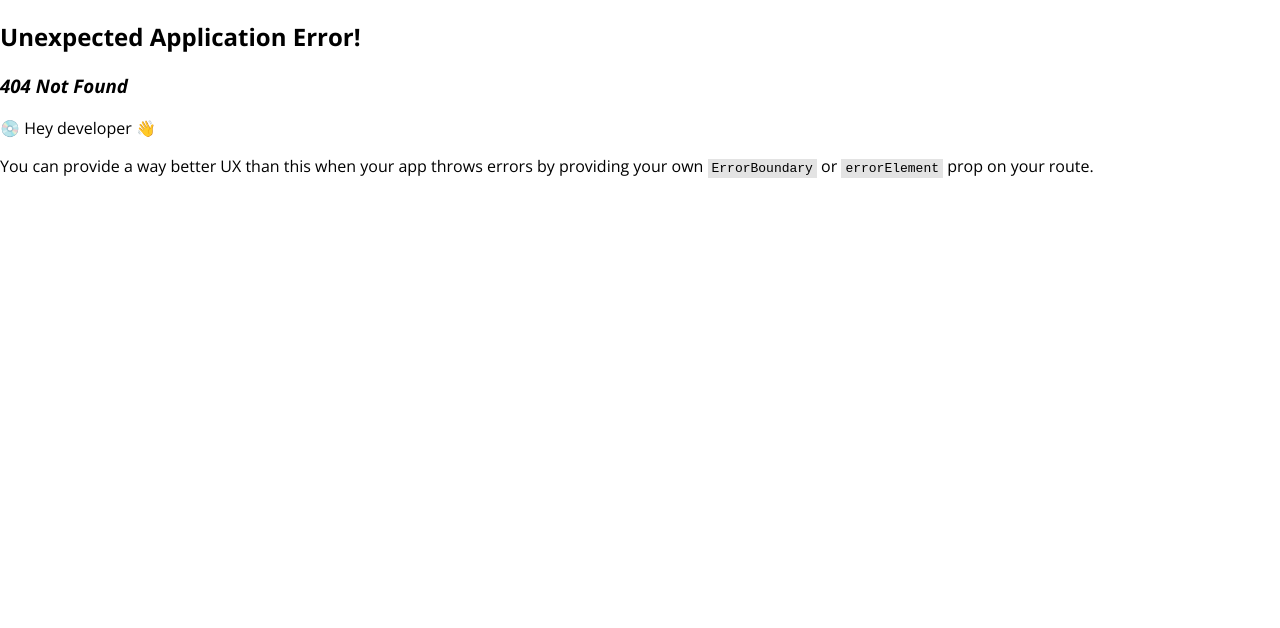
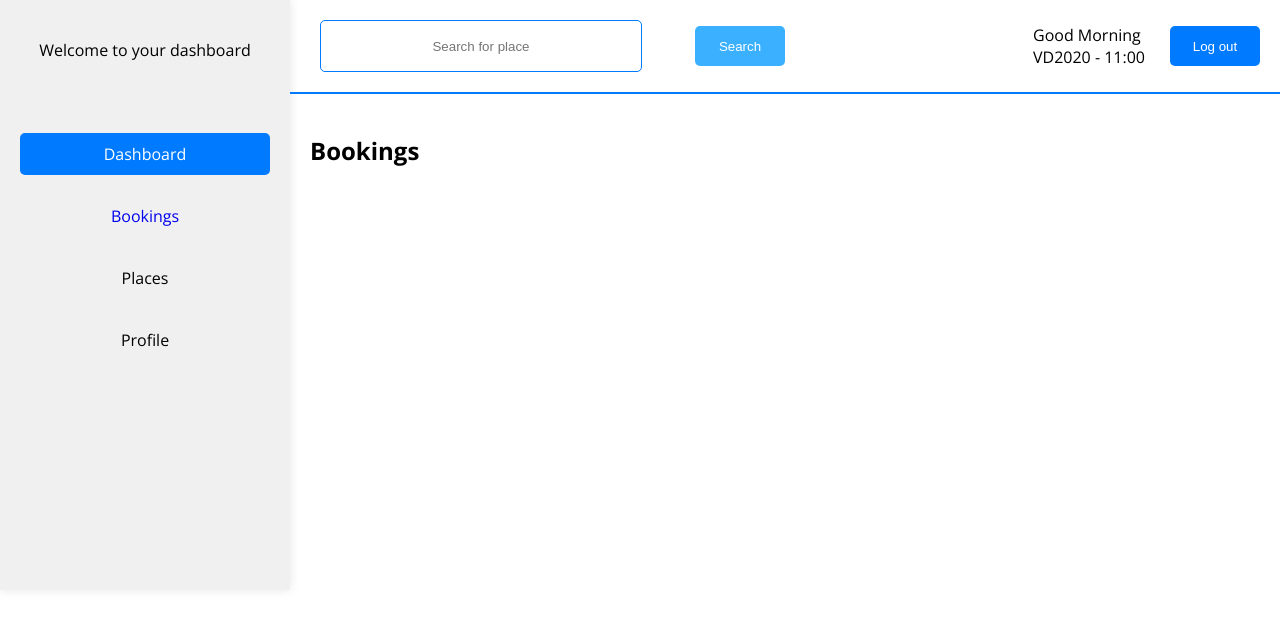
Before and after one commit to aine1100/travelBag, a React (Vite) app in the folder frontend/: page /booking in a window 1280 px wide. Before the commit this address had no page. Shown: the top 628 px of the page. Built offline with nearby package versions, Linux system fonts and the light colour scheme.

Commit message:
started booking page

```diff
--- a/frontend/src/App.jsx
+++ b/frontend/src/App.jsx
@@ -11,6 +11,7 @@ import ContactUs from './pages/contact'
 import RegisterForm from './pages/register'
 import LoginForm from './pages/login'
 import Dashboard from './dashboard/dashboard'
+import Bookings from './booking/booking'
 const routes=createBrowserRouter([
   {
     path:"/",
@@ -38,6 +39,9 @@ const routes=createBrowserRouter([
   },{
     path:"/dashboard",
     element:<Dashboard/>
+  },{
+    path:"/booking",
+    element:<Bookings/>
   }
 ])
 function App() {
--- a/frontend/src/Sidebar/sidebar.css
+++ b/frontend/src/Sidebar/sidebar.css
@@ -37,8 +37,11 @@ nav ul li {
   padding: 10px 0;
   border-radius: 5px;
   transition: background-color 0.3s ease;
+  color: black;
 }
-
+Link{
+  color: black;
+}
 nav ul li.active,
 nav ul li:hover {
   background-color: #007bff;
--- a/frontend/src/Sidebar/sidebar.jsx
+++ b/frontend/src/Sidebar/sidebar.jsx
@@ -1,6 +1,7 @@
 import { useState, useEffect } from 'react';
 import './sidebar.css';
 import axios from 'axios';
+import { Link } from 'react-router-dom';
 
 function Sidebar() {
   const [user, setUser] = useState({});
@@ -37,7 +38,7 @@ function Sidebar() {
       <nav>
         <ul>
           <li className="active">Dashboard</li>
-          <li>Bookings</li>
+          <li><Link style={{textDecoration:"none"}}>Bookings</Link></li>
           <li>Places</li>
           <li>Profile</li>
         </ul>
--- a/frontend/src/booking/booking.css
+++ b/frontend/src/booking/booking.css
@@ -1,62 +1,13 @@
-.bookings {
-    padding: 20px;
-  }
+.dashboard-container {
+  display: flex;
+}
 
-  .booking-summary {
-    margin: 10px 0;
-  }
+.main-content {
+  flex: 1;
+  display: flex;
+  flex-direction: column;
+}
 
-  table {
-    width: 100%;
-    border-collapse: collapse;
-    margin: 20px 0;
-  }
-
-  table th,
-  table td {
-    border: 1px solid #ddd;
-    padding: 10px;
-    text-align: left;
-  }
-
-  table th {
-    background-color: #f4f4f4;
-  }
-
-  button.view {
-    background-color: #5bc0de;
-    color: white;
-    border: none;
-    padding: 5px 10px;
-    margin-right: 5px;
-    cursor: pointer;
-  }
-
-  button.edit {
-    background-color: #5cb85c;
-    color: white;
-    border: none;
-    padding: 5px 10px;
-    margin-right: 5px;
-    cursor: pointer;
-  }
-
-  button.delete {
-    background-color: #d9534f;
-    color: white;
-    border: none;
-    padding: 5px 10px;
-    cursor: pointer;
-  }
-
-  .pagination {
-    display: flex;
-    justify-content: flex-end;
-    margin: 20px 0;
-  }
-
-  .pagination button {
-    margin: 0 5px;
-    padding: 5px 10px;
-    cursor: pointer;
-  }
+.dashboard-content {
+  padding: 20px;
+}
--- a/frontend/src/booking/booking.jsx
+++ b/frontend/src/booking/booking.jsx
@@ -1,50 +1,19 @@
-import './booking.css';
+import Navbar from "../navbar/navbar";
+import Sidebar from "../Sidebar/sidebar";
 
 function Bookings() {
   return (
-    <div className="bookings">
-      <h2>Booking</h2>
-      <p>This is a quick review of your account information</p>
-      <div className="booking-summary">
-        <span>Total Number of bookings: 30</span>
-      </div>
-      <table>
-        <thead>
-          <tr>
-            <th>Name of the client</th>
-            <th>Vehicle model</th>
-            <th>Booking Date</th>
-            <th>Return Date</th>
-            <th>Location</th>
-            <th>Plan</th>
-            <th>Action</th>
-          </tr>
-        </thead>
-        <tbody>
-          {/* Sample data, replace with dynamic data as needed */}
-          {Array.from({ length: 10 }).map((_, idx) => (
-            <tr key={idx}>
-              <td>Dush aine</td>
-              <td>car</td>
-              <td>1/1/2020</td>
-              <td>1/1/2020</td>
-              <td>Kigali</td>
-              <td>Vip</td>
-              <td>
-                <button className="view">View</button>
-                <button className="edit">Edit</button>
-                <button className="delete">Delete</button>
-              </td>
-            </tr>
-          ))}
-        </tbody>
-      </table>
-      <div className="pagination">
-        {/* Implement pagination as needed */}
-        <button>Previous</button>
-        <button>Next</button>
+  <>
+    <div className="dashboard-container">
+      <Sidebar />
+      <div className="main-content">
+        <Navbar />
+        <div className="dashboard-content">
+          <h2>Bookings</h2>
+          </div>
       </div>
     </div>
+  </>
   );
 }
 
--- a/frontend/src/dashboard/dashboard.jsx
+++ b/frontend/src/dashboard/dashboard.jsx
@@ -11,31 +11,49 @@ function Dashboard() {
         <div className="dashboard-content">
           <h2>Dashboard</h2>
           <p>This is a quick review of your account information</p>
-          <div style={{ display: "flex", flexWrap: "wrap", gap: "60px" }}>
+          <div style={{ display: "flex", flexWrap: "wrap", gap: "60px" ,color:"white"}}>
             <div
               style={{
                 backgroundColor: " #007bff",
                 height: "200px",
                 width: "250px",
                 borderRadius: "5px",
+                display: "flex",
+                flexDirection: "column",
+                alignItems: "center",
+                justifyContent: "center",
               }}
-            ></div>
+            >
+              <p>Booking</p>
+            </div>
             <div
               style={{
                 backgroundColor: " #007bff",
                 height: "200px",
                 width: "250px",
                 borderRadius: "5px",
+                display: "flex",
+                flexDirection: "column",
+                alignItems: "center",
+                justifyContent: "center",
               }}
-            ></div>
+            >
+              <p>Places</p>
+            </div>
             <div
               style={{
                 backgroundColor: " #007bff",
                 height: "200px",
                 width: "250px",
                 borderRadius: "5px",
+                display: "flex",
+                flexDirection: "column",
+                alignItems: "center",
+                justifyContent: "center",
               }}
-            ></div>
+            >
+              <p>Approvals</p>
+            </div>
           </div>
         </div>
       </div>
```
